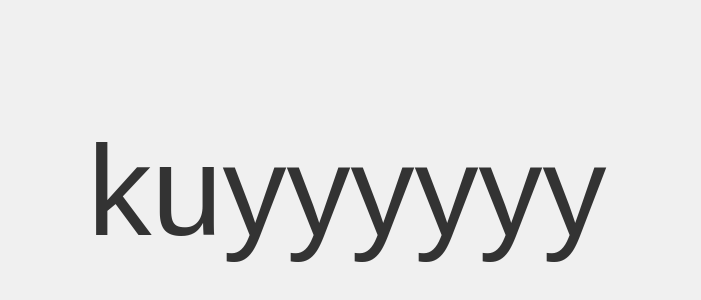
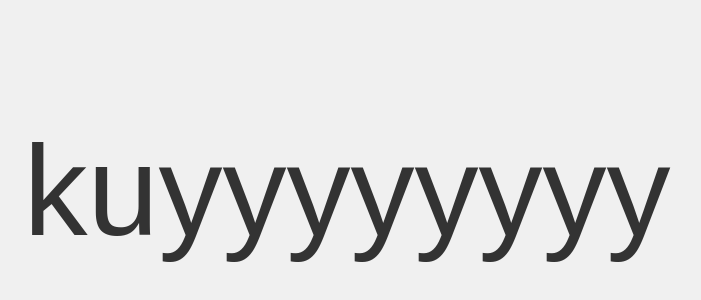
Before and after one commit to MrPONs/test2, a plain HTML site: page index.html in a window 1280 px wide. Shown: the part 210-510 px from the top of the page, without its empty margins (293-994 px from the left). Drawn offline with Linux system fonts and the light colour scheme.

Commit message:
Update index.html

```diff
--- a/index.html
+++ b/index.html
@@ -8,7 +8,7 @@
 </head>
 <body>
     <div class="centered-text">
-        kuyyyyyy
+        kuyyyyyyyy
 
     </div>
 </body>
```
